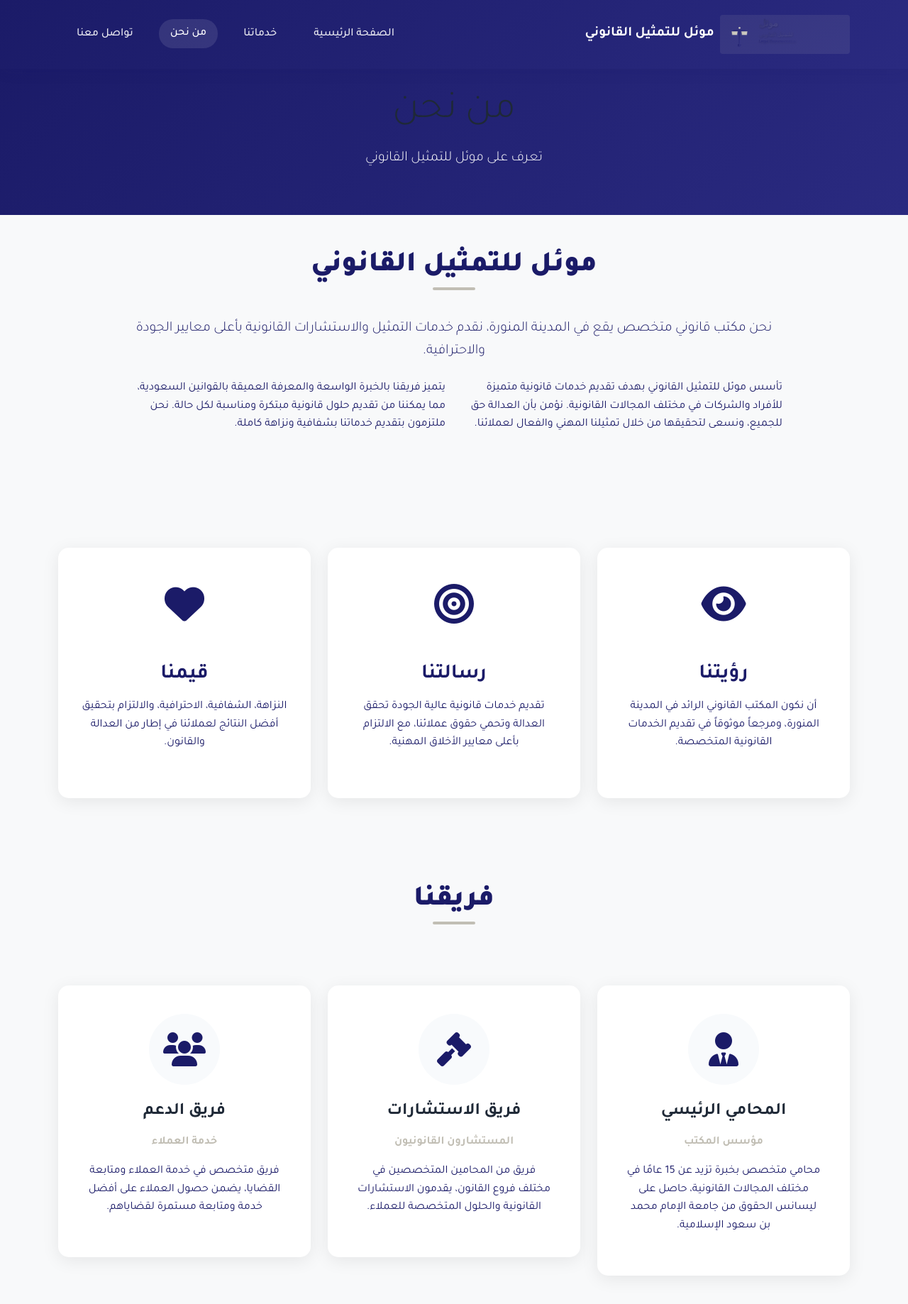
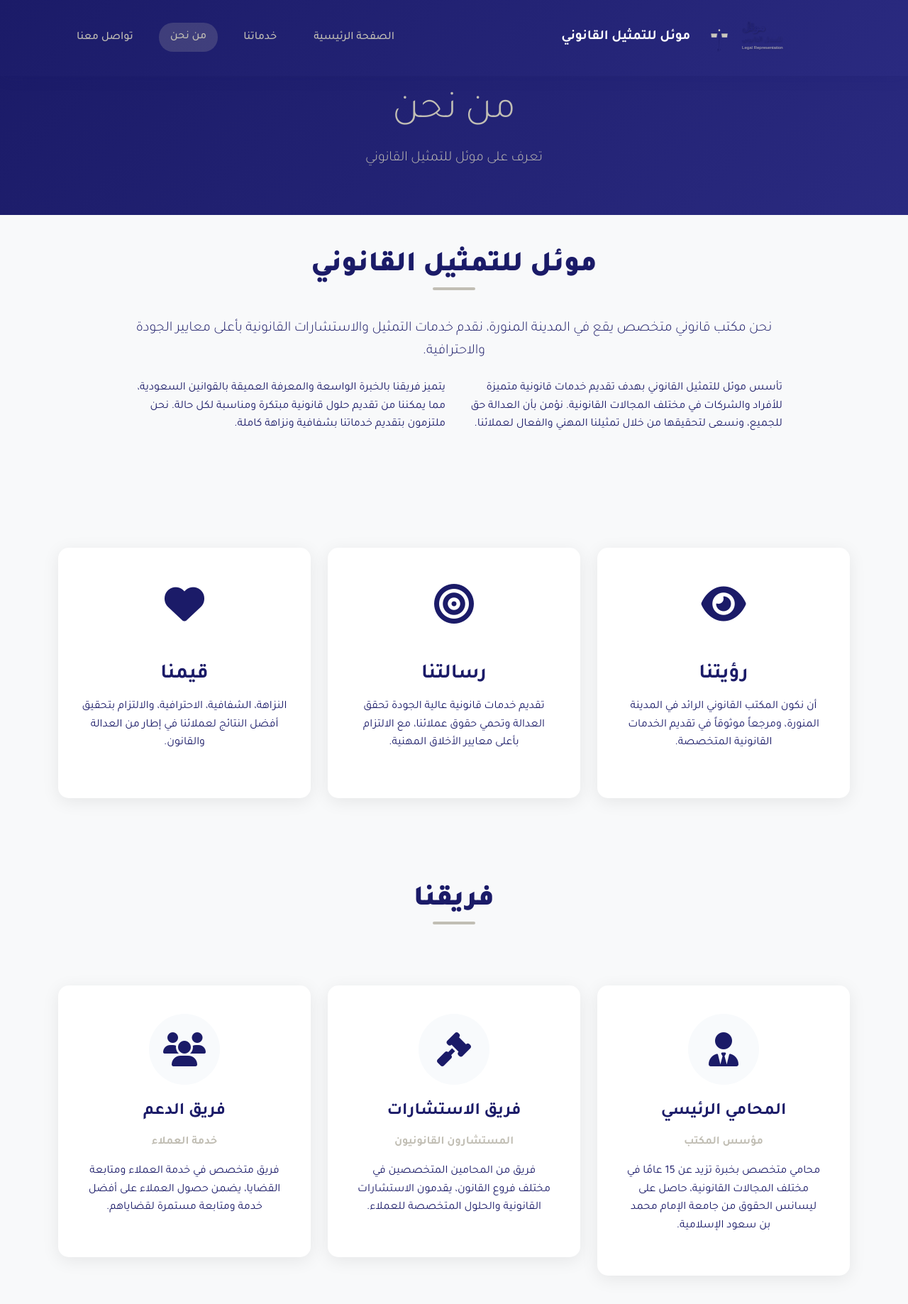
Before and after one commit to sul166/moel.sa, a Flask app: page /about in a window 1280 px wide. Shown: the top 1838 px of the page at 71% size. Run offline with Flask 3, Linux system fonts and the light colour scheme.

Commit message:
Adjust website design for better look and feel based on feedback
Updates CSS styles for color consistency and replaces logo with a PDF version in static files.

Replit-Commit-Author: Agent
Replit-Commit-Session-Id: a180257e-a8e8-4610-afa3-dc94bad31326
Replit-Commit-Screenshot-Url: https://storage.googleapis.com/screenshot-production-us-central1/88a8c718-d6b8-4c84-a906-ba958639adf0/258ed7c7-1026-430c-bbcd-5035711c2445.jpg

```diff
--- a/static/css/style.css
+++ b/static/css/style.css
@@ -30,7 +30,23 @@ body {
 h1, h2, h3, h4, h5, h6 {
     font-weight: 700;
     margin-bottom: 1rem;
-    color: var(--dark-color);
+    color: var(--primary-color);
+}
+
+/* Text colors for different backgrounds */
+.bg-dark h1, .bg-dark h2, .bg-dark h3, .bg-dark h4, .bg-dark h5, .bg-dark h6,
+.hero-section h1, .hero-section h2, .hero-section h3, .hero-section h4, .hero-section h5, .hero-section h6,
+.page-header h1, .page-header h2, .page-header h3, .page-header h4, .page-header h5, .page-header h6,
+.cta-section h1, .cta-section h2, .cta-section h3, .cta-section h4, .cta-section h5, .cta-section h6,
+.navbar h1, .navbar h2, .navbar h3, .navbar h4, .navbar h5, .navbar h6 {
+    color: #c1beb4 !important;
+}
+
+.bg-dark p, .bg-dark span, .bg-dark div,
+.hero-section p, .hero-section span, .hero-section div,
+.page-header p, .page-header span, .page-header div,
+.cta-section p, .cta-section span, .cta-section div {
+    color: #c1beb4 !important;
 }
 
 .text-gold {
@@ -79,9 +95,9 @@ h1, h2, h3, h4, h5, h6 {
 }
 
 .navbar-brand img {
-    height: 55px;
+    height: 65px;
     width: auto;
-    max-width: 220px;
+    max-width: 280px;
 }
 
 .brand-text {
@@ -89,7 +105,7 @@ h1, h2, h3, h4, h5, h6 {
 }
 
 .navbar-nav .nav-link {
-    color: rgba(255, 255, 255, 0.9) !important;
+    color: #c1beb4 !important;
     font-weight: 500;
     margin: 0 10px;
     padding: 8px 16px !important;
@@ -99,8 +115,8 @@ h1, h2, h3, h4, h5, h6 {
 
 .navbar-nav .nav-link:hover,
 .navbar-nav .nav-link.active {
-    color: white !important;
-    background-color: rgba(255, 255, 255, 0.1);
+    color: #c1beb4 !important;
+    background-color: rgba(193, 190, 180, 0.2);
     transform: translateY(-1px);
 }
 
@@ -146,13 +162,9 @@ h1, h2, h3, h4, h5, h6 {
 }
 
 .hero-logo {
-    max-width: 350px;
+    max-width: 400px;
     height: auto;
-    filter: drop-shadow(0 10px 30px rgba(0, 0, 0, 0.2));
-    background: rgba(255, 255, 255, 0.1);
-    padding: 20px;
-    border-radius: 15px;
-    backdrop-filter: blur(10px);
+    filter: drop-shadow(0 5px 15px rgba(0, 0, 0, 0.3));
 }
 
 /* Sections */
```
Also changed, not shown: static/images/logo.svg, 1 other file.
